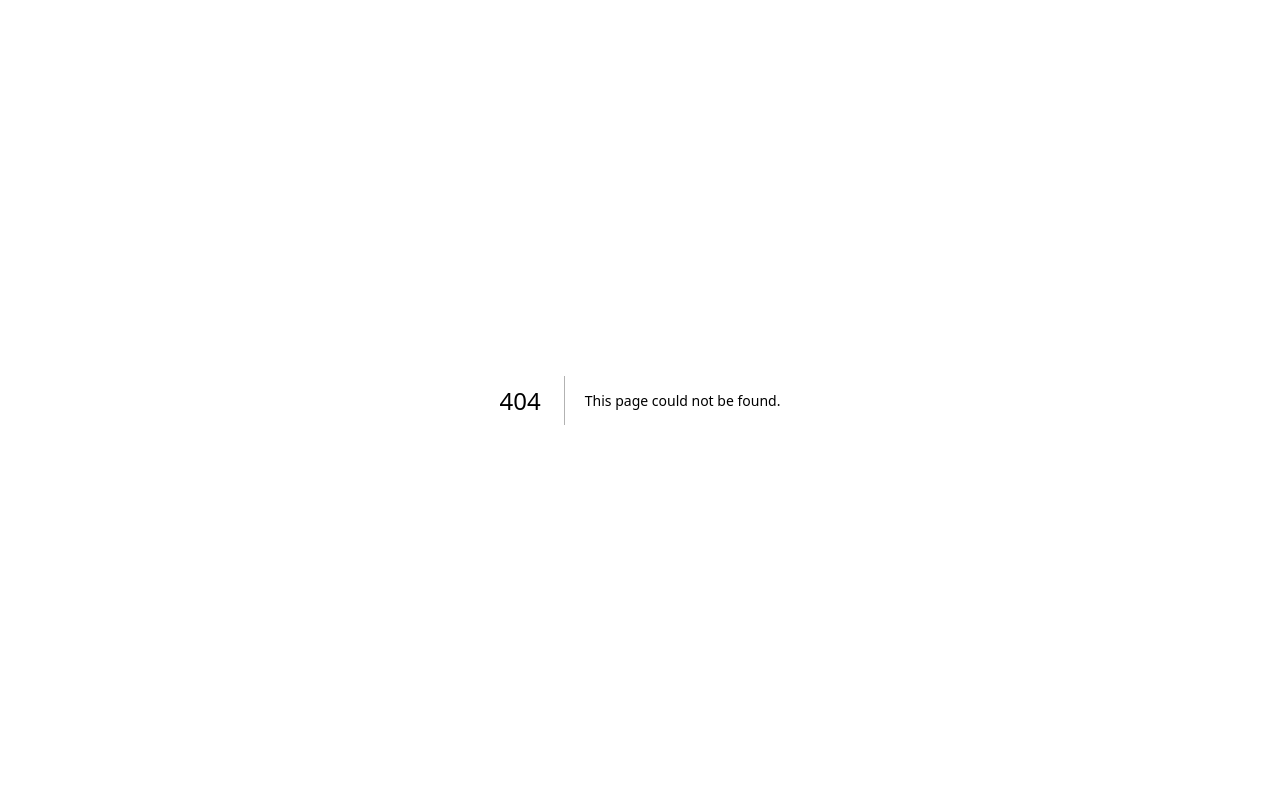
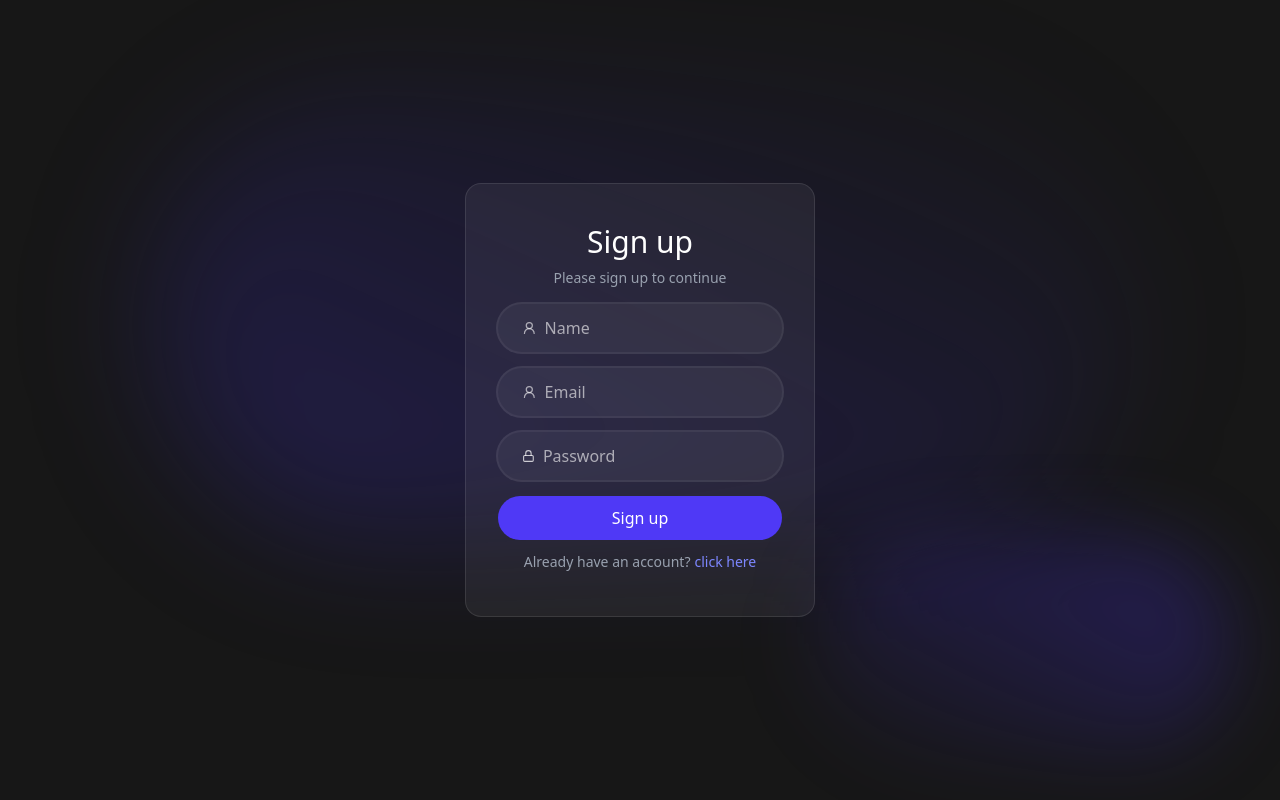
Before and after one commit to reypjaidev/reply-template-frontend, a Next.js app: page /sign-up in a window 1280 px wide. Before the commit this address had no page. Built offline with nearby package versions, Linux system fonts and the light colour scheme.

Commit message:
chore: init sign-in and sign-up page

```diff
--- /dev/null
+++ b/app/(auth)/components/Form.tsx
@@ -0,0 +1,101 @@
+import cslx from "clsx";
+import Link from "next/link";
+
+interface FormContainerProps {
+  handleSubmit: (e: React.SubmitEvent<HTMLFormElement>) => void;
+  children: React.ReactNode;
+  isLogin: boolean;
+}
+
+interface FormInputProps {
+  placeholder: string;
+  value: string;
+  onChange: (e: React.ChangeEvent<HTMLInputElement>) => void;
+  type?: "text" | "password";
+  name: string;
+  icon: React.ReactNode;
+}
+
+const FormContainer = ({
+  handleSubmit,
+  children,
+  isLogin,
+}: FormContainerProps) => {
+  return (
+    <form
+      onSubmit={handleSubmit}
+      className="w-full sm:w-87.5 text-center bg-white/6 border border-white/10 rounded-2xl px-8"
+    >
+      <h1 className="text-white text-3xl mt-10 font-medium">
+        {isLogin ? "Login" : "Sign up"}
+      </h1>
+      <p className="text-gray-400 text-sm mt-2">
+        {isLogin
+          ? "Please sign in to continue"
+          : "Please sign up to continue"}{" "}
+      </p>
+      {children}
+      {isLogin && (
+        <div className="mt-4 text-left">
+          <Link
+            href="/forgot-password"
+            className="text-sm text-indigo-400 hover:underline"
+          >
+            Forget password?
+          </Link>
+        </div>
+      )}
+      <button
+        type="submit"
+        className={cslx(
+          "w-full h-11 rounded-full text-white bg-indigo-600 hover:bg-indigo-500 transition",
+          isLogin ? "mt-2" : "mt-4",
+        )}
+      >
+        {isLogin ? "Login" : "Sign up"}
+      </button>
+
+      <Link
+        href={isLogin ? "/sign-up" : "/sign-in"}
+        className="text-gray-400 text-sm mt-3 mb-11 cursor-pointer inline-block"
+      >
+        {isLogin ? "Don't have an account?" : "Already have an account?"}
+        <span className="text-indigo-400 hover:underline ml-1">click here</span>
+      </Link>
+      <div className="fixed inset-0 -z-1 pointer-events-none">
+        <div className="absolute left-1/2 top-20 -translate-x-1/2 w-245 h-115 bg-linear-to-tr from-indigo-800/35 to-transparent rounded-full blur-3xl" />
+        <div className="absolute right-12 bottom-10 w-105 h-55 bg-linear-to-bl from-indigo-700/35 to-transparent rounded-full blur-2xl" />
+      </div>
+    </form>
+  );
+};
+
+const FormInput = ({
+  value,
+  onChange,
+  type = "text",
+  name,
+  placeholder,
+  icon,
+}: FormInputProps) => {
+  return (
+    <div className="flex items-center w-full mt-4 bg-white/5 ring-2 ring-white/10 focus-within:ring-indigo-500/60 h-12 rounded-full overflow-hidden pl-6 gap-2 transition-all">
+      {icon}
+      <label htmlFor={name} className="sr-only" />
+      <input
+        type={type}
+        name={name}
+        placeholder={placeholder}
+        className="w-full bg-transparent text-white placeholder-white/60 border-none outline-none"
+        value={value}
+        onChange={onChange}
+        required
+      />
+    </div>
+  );
+};
+
+export const Form = {
+  Form: FormContainer,
+  Input: FormInput,
+};
--- /dev/null
+++ b/app/(auth)/components/icons/EmailIcon.tsx
@@ -0,0 +1,21 @@
+function EmailIcon() {
+  return (
+    <svg
+      xmlns="http://www.w3.org/2000/svg"
+      width="16"
+      height="16"
+      viewBox="0 0 24 24"
+      fill="none"
+      stroke="currentColor"
+      className="text-white/60"
+      strokeWidth="2"
+      strokeLinecap="round"
+      strokeLinejoin="round"
+    >
+      {" "}
+      <circle cx="12" cy="8" r="5" /> <path d="M20 21a8 8 0 0 0-16 0" />{" "}
+    </svg>
+  );
+}
+
+export default EmailIcon;
--- /dev/null
+++ b/app/(auth)/components/icons/PasswordIcon.tsx
@@ -0,0 +1,22 @@
+function PasswordIcon() {
+  return (
+    <svg
+      xmlns="http://www.w3.org/2000/svg"
+      width="14"
+      height="14"
+      viewBox="0 0 24 24"
+      fill="none"
+      stroke="currentColor"
+      className="text-white/75"
+      strokeWidth="2"
+      strokeLinecap="round"
+      strokeLinejoin="round"
+    >
+      {" "}
+      <rect width="18" height="11" x="3" y="11" rx="2" ry="2" />{" "}
+      <path d="M7 11V7a5 5 0 0 1 10 0v4" />{" "}
+    </svg>
+  );
+}
+
+export default PasswordIcon;
--- /dev/null
+++ b/app/(auth)/components/icons/UserIcon.tsx
@@ -0,0 +1,21 @@
+function UserIcon() {
+  return (
+    <svg
+      xmlns="http://www.w3.org/2000/svg"
+      width="16"
+      height="16"
+      viewBox="0 0 24 24"
+      fill="none"
+      stroke="currentColor"
+      className="text-white/60"
+      strokeWidth="2"
+      strokeLinecap="round"
+      strokeLinejoin="round"
+    >
+      {" "}
+      <circle cx="12" cy="8" r="5" /> <path d="M20 21a8 8 0 0 0-16 0" />{" "}
+    </svg>
+  );
+}
+
+export default UserIcon;
--- /dev/null
+++ b/app/(auth)/layout.tsx
@@ -0,0 +1,9 @@
+function layout({ children }: { children: React.ReactNode }) {
+  return (
+    <div className="w-full h-full flex items-center justify-center">
+      {children}
+    </div>
+  );
+}
+
+export default layout;
--- /dev/null
+++ b/app/(auth)/sign-in/page.tsx
@@ -0,0 +1,44 @@
+"use client";
+
+import { useState } from "react";
+import { Form } from "../components/Form";
+import EmailIcon from "../components/icons/EmailIcon";
+import PasswordIcon from "../components/icons/PasswordIcon";
+
+function Page() {
+  const [email, setEmail] = useState("");
+  const [password, setPassword] = useState("");
+  const handleSubmit = (e: React.SubmitEvent<HTMLFormElement>) => {
+    console.log("Form submitted", e);
+  };
+
+  const handleEmailChange = (e: React.ChangeEvent<HTMLInputElement>) => {
+    setEmail(e.target.value);
+  };
+
+  const handlePasswordChange = (e: React.ChangeEvent<HTMLInputElement>) => {
+    setPassword(e.target.value);
+  };
+
+  return (
+    <Form.Form isLogin handleSubmit={handleSubmit}>
+      <Form.Input
+        placeholder="Email"
+        onChange={handleEmailChange}
+        icon={<EmailIcon />}
+        name="email"
+        value={email}
+      />
+      <Form.Input
+        placeholder="Password"
+        onChange={handlePasswordChange}
+        icon={<PasswordIcon />}
+        name="password"
+        type="password"
+        value={password}
+      />
+    </Form.Form>
+  );
+}
+
+export default Page;
--- /dev/null
+++ b/app/(auth)/sign-up/page.tsx
@@ -0,0 +1,56 @@
+"use client";
+import { useState } from "react";
+import { Form } from "../components/Form";
+import EmailIcon from "../components/icons/EmailIcon";
+import PasswordIcon from "../components/icons/PasswordIcon";
+import UserIcon from "../components/icons/UserIcon";
+
+function Page() {
+  const [name, setName] = useState("");
+  const [email, setEmail] = useState("");
+  const [password, setPassword] = useState("");
+  const handleSubmit = (e: React.SubmitEvent<HTMLFormElement>) => {
+    console.log("Form submitted", e);
+  };
+
+  const handleNameChange = (e: React.ChangeEvent<HTMLInputElement>) => {
+    setName(e.target.value);
+  };
+
+  const handleEmailChange = (e: React.ChangeEvent<HTMLInputElement>) => {
+    setEmail(e.target.value);
+  };
+
+  const handlePasswordChange = (e: React.ChangeEvent<HTMLInputElement>) => {
+    setPassword(e.target.value);
+  };
+
+  return (
+    <Form.Form isLogin={false} handleSubmit={handleSubmit}>
+      <Form.Input
+        placeholder="Name"
+        onChange={handleNameChange}
+        icon={<UserIcon />}
+        name="name"
+        value={name}
+      />
+      <Form.Input
+        placeholder="Email"
+        onChange={handleEmailChange}
+        icon={<EmailIcon />}
+        name="email"
+        value={email}
+      />
+      <Form.Input
+        placeholder="Password"
+        onChange={handlePasswordChange}
+        icon={<PasswordIcon />}
+        name="password"
+        type="password"
+        value={password}
+      />
+    </Form.Form>
+  );
+}
+
+export default Page;
--- a/app/layout.tsx
+++ b/app/layout.tsx
@@ -6,8 +6,8 @@ export default function RootLayout({
   children: React.ReactNode;
 }>) {
   return (
-    <html lang="en" className={``}>
-      <body className="min-h-full flex flex-col bg-neutral-50">{children}</body>
+    <html lang="en">
+      <body className="h-screen w-screen bg-neutral-900">{children}</body>
     </html>
   );
 }
--- a/app/page.tsx
+++ b/app/page.tsx
@@ -1,5 +1,5 @@
-import { NoteBoard } from "./_components/NoteBoard";
+import { redirect } from "next/navigation";
 
 export default function Home() {
-  return <NoteBoard />;
+  redirect("/sign-in");
 }
--- a/package.json
+++ b/package.json
@@ -9,6 +9,7 @@
     "lint": "eslint"
   },
   "dependencies": {
+    "clsx": "^2.1.1",
     "next": "16.2.10",
     "react": "19.2.4",
     "react-dom": "19.2.4"
```
Also changed, not shown: 1 other file (tests, documents, lock files or other folders).
